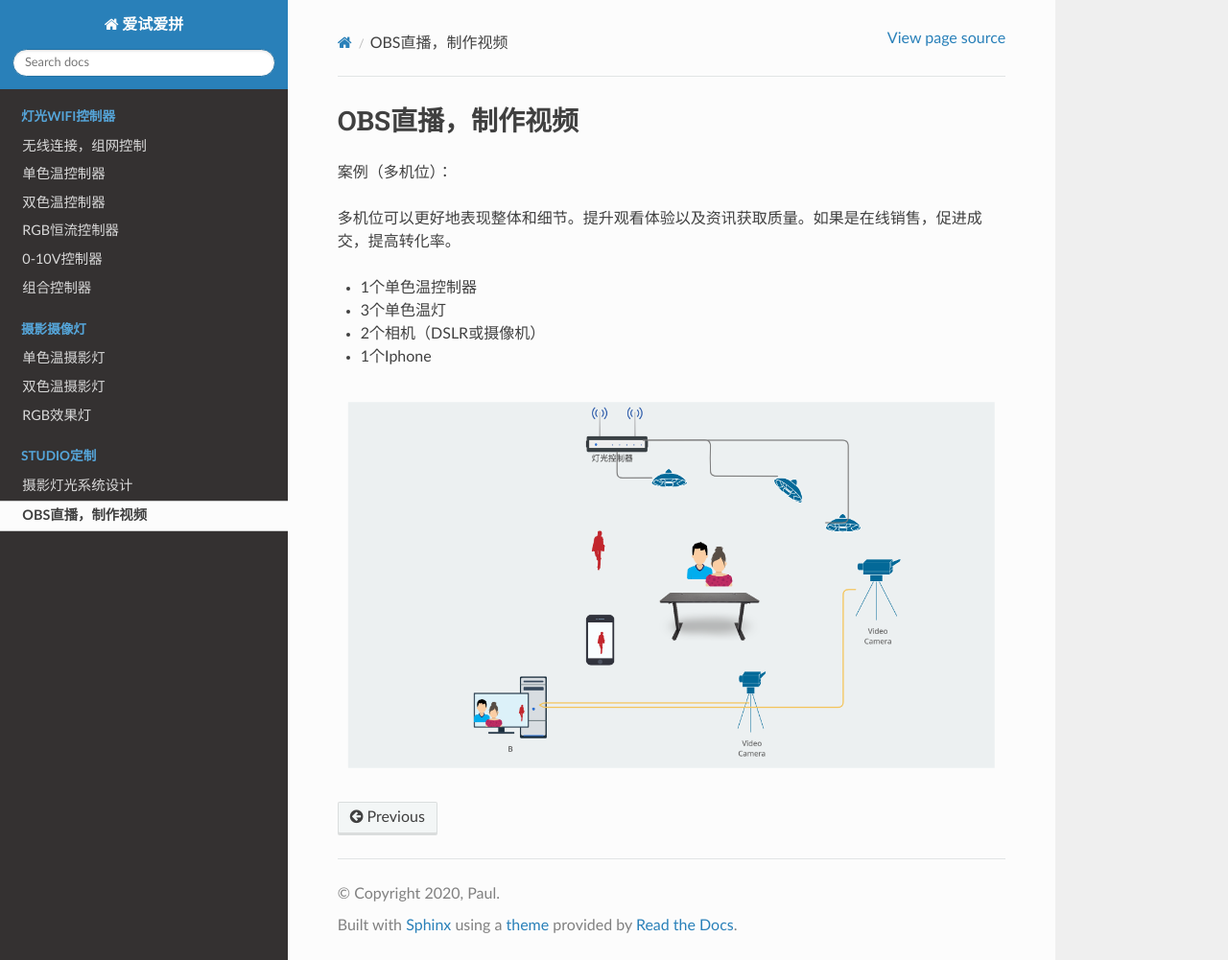
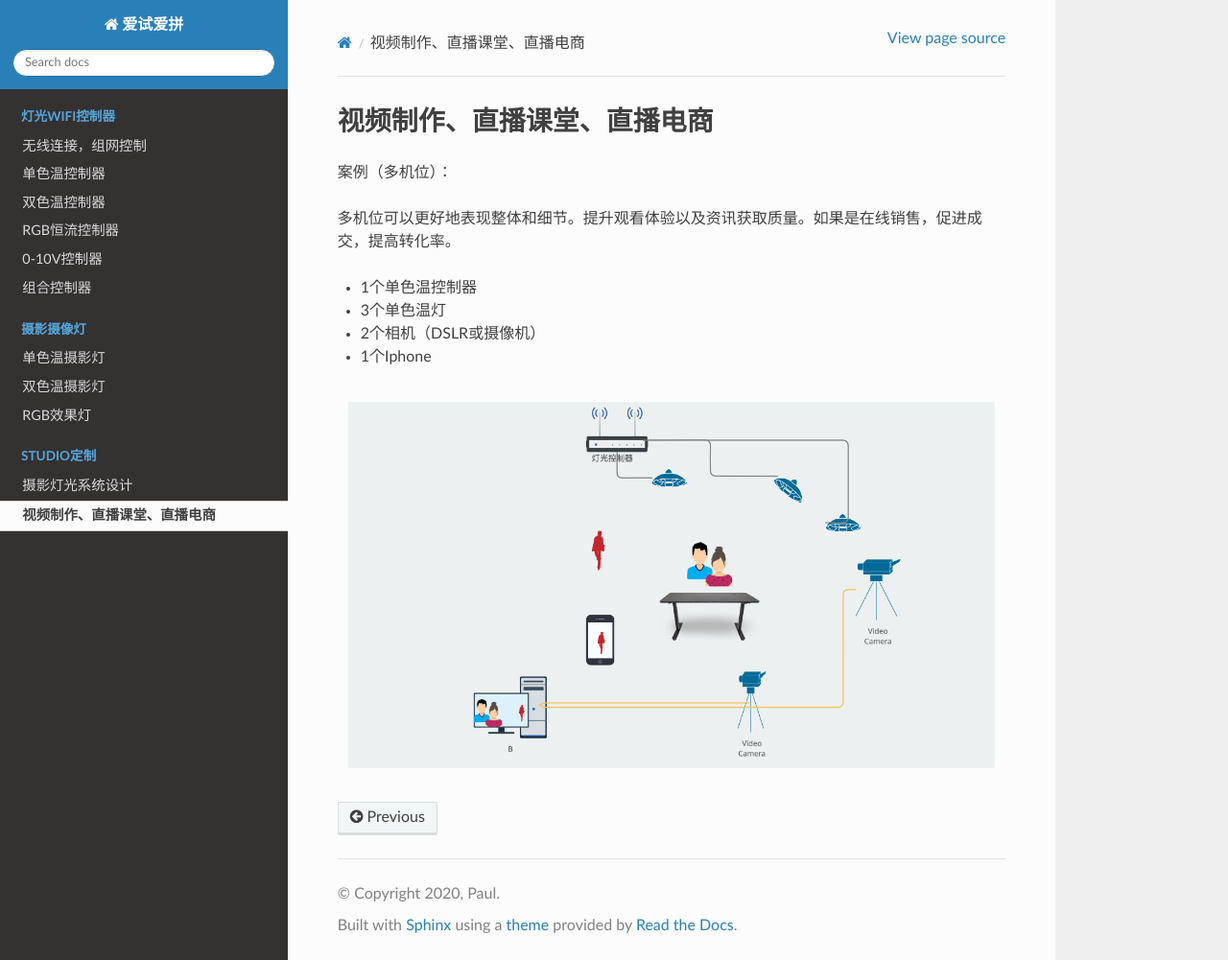
Before and after one commit to paultang/abapweb, a Sphinx documentation site: the page built from source/studio/obs.rst, in a window 1280 px wide and 1001 px high. Shown: the whole window at 96% size. Built offline with Sphinx 7.4.7 and the Read the Docs theme 2.0.0, drawn with Linux system fonts in a browser that asks for light colours.

Commit message:
Update obs.rst

```diff
--- a/source/studio/obs.rst
+++ b/source/studio/obs.rst
@@ -1,4 +1,4 @@
-OBS直播，制作视频
+视频制作、直播课堂、直播电商
 +++++++++++++++++++
 案例（多机位）：
 
```
